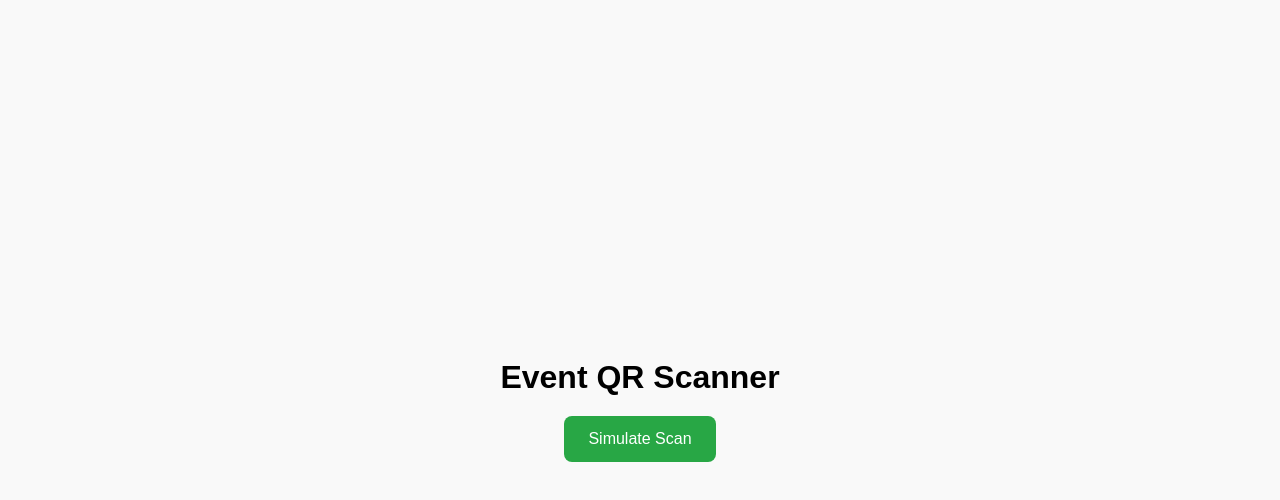
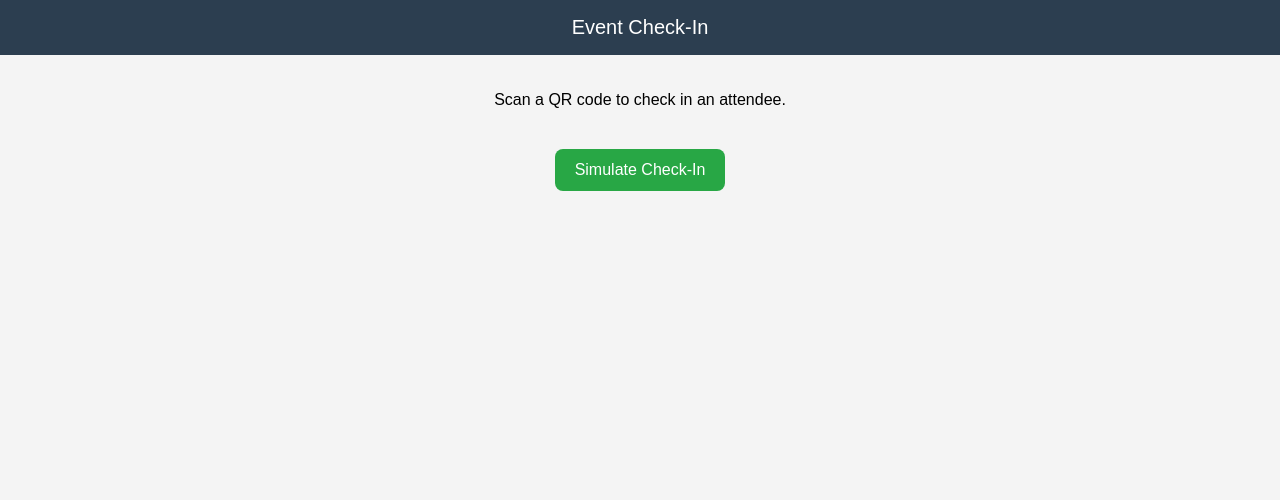
Before and after one commit to srisaipusuluri/mobileapp, a plain HTML site: page index.html in a window 1280 px wide. Drawn offline with Linux system fonts and the light colour scheme.

Commit message:
Update index.html

```diff
--- a/index.html
+++ b/index.html
@@ -3,27 +3,41 @@
 <head>
   <meta charset="UTF-8" />
   <meta name="viewport" content="width=device-width, initial-scale=1.0"/>
-  <title>Event Check-In</title>
+  <title>Event QR Check-In</title>
   <style>
     body {
       font-family: sans-serif;
       margin: 0;
-      background: #f9f9f9;
+      padding: 0;
+      background-color: #f4f4f4;
       display: flex;
       flex-direction: column;
       align-items: center;
-      justify-content: center;
-      height: 100vh;
+      justify-content: flex-start;
+      min-height: 100vh;
     }
 
-    h1 {
-      margin-bottom: 20px;
+    header {
+      background: #2c3e50;
+      color: white;
+      width: 100%;
+      padding: 16px;
+      text-align: center;
+      font-size: 20px;
+    }
+
+    main {
+      padding: 20px;
+      width: 100%;
+      max-width: 600px;
+      text-align: center;
     }
 
     button {
-      background-color: #28a745;
+      margin-top: 24px;
+      padding: 12px 20px;
+      background: #28a745;
       color: white;
-      padding: 14px 24px;
       border: none;
       border-radius: 8px;
       font-size: 16px;
@@ -36,7 +50,7 @@
       position: fixed;
       top: 0; left: 0;
       width: 100%; height: 100%;
-      background-color: rgba(0,0,0,0.6);
+      background-color: rgba(0,0,0,0.5);
       z-index: 9999;
       justify-content: center;
       align-items: center;
@@ -45,7 +59,7 @@
     #checkin-popup-content {
       position: relative;
       background: white;
-      padding: 24px 32px;
+      padding: 30px 40px;
       border-radius: 16px;
       text-align: center;
       box-shadow: 0 8px 20px rgba(0,0,0,0.3);
@@ -68,27 +82,35 @@
 </head>
 <body>
 
-  <h1>Event QR Scanner</h1>
-  <button onclick="simulateCheckin()">Simulate Scan</button>
+  <header>
+    Event Check-In
+  </header>
 
-  <!-- Check-in Popup -->
+  <main>
+    <p>Scan a QR code to check in an attendee.</p>
+    <button onclick="onQRCodeScanned('Jordan Alvarez')">Simulate Check-In</button>
+  </main>
+
+  <!-- Check-in Confirmation Popup -->
   <div id="checkin-popup">
     <div id="checkin-popup-content">
       <button class="close-btn" onclick="closeCheckinPopup()">&times;</button>
-      ✅ <strong>Check-in Confirmed</strong><br>
+      ✅ <strong>Check-in Confirmed</strong><br><br>
       <span id="checkin-name-popup" style="font-weight: bold;"></span>
     </div>
   </div>
 
   <script>
+    function onQRCodeScanned(name) {
+      // Call this function after a successful QR scan
+      showCheckinPopup(name);
+    }
+
     function showCheckinPopup(name) {
-      const popup = document.getElementById("checkin-popup");
-      const nameSpan = document.getElementById("checkin-name-popup");
+      document.getElementById("checkin-name-popup").textContent = name;
+      document.getElementById("checkin-popup").style.display = "flex";
 
-      nameSpan.textContent = name;
-      popup.style.display = "flex";
-
-      // Auto-close after 3 seconds
+      // Optional: auto-close after 3 seconds
       setTimeout(() => {
         closeCheckinPopup();
       }, 3000);
@@ -97,11 +119,7 @@
     function closeCheckinPopup() {
       document.getElementById("checkin-popup").style.display = "none";
     }
+  </script>
 
-    // Test button simulates a QR scan
-    function simulateCheckin() {
-      showCheckinPopup("Jordan Alvarez");
-    }
-  </script>
 </body>
 </html>
```
